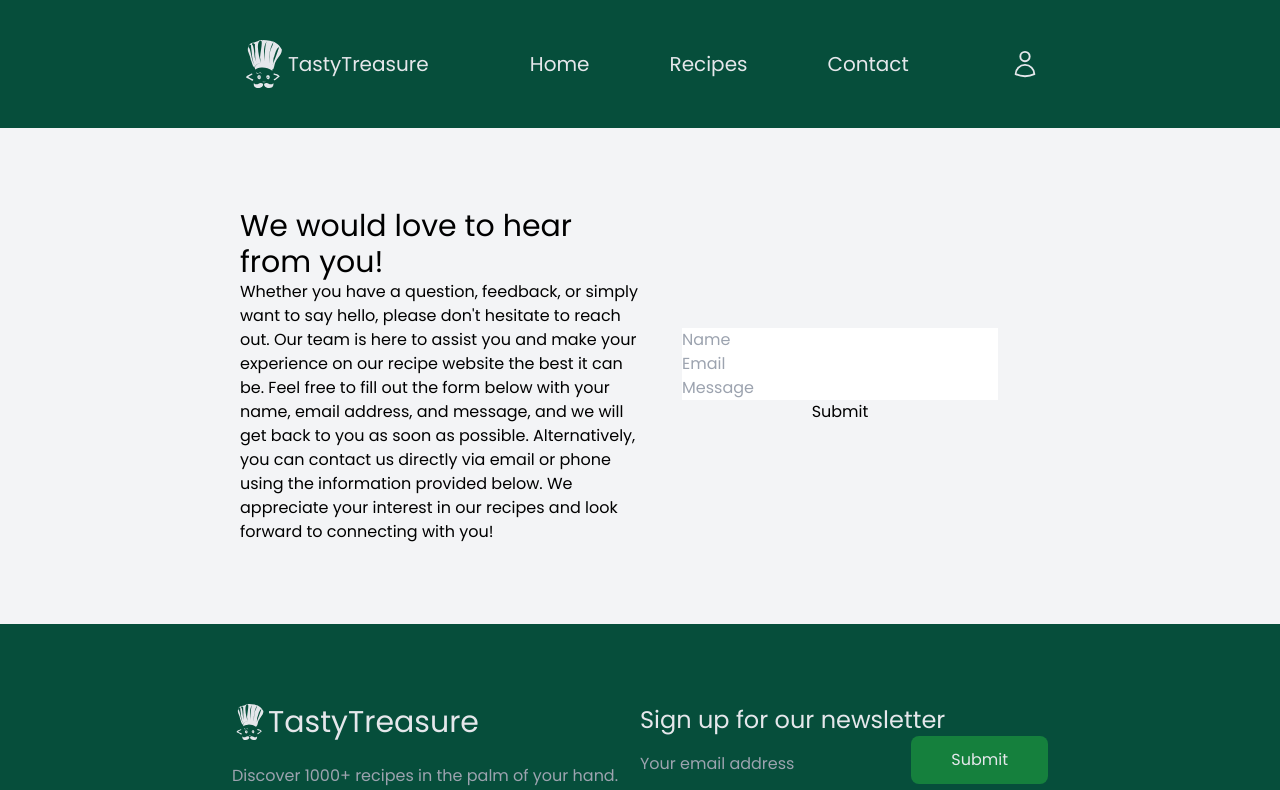
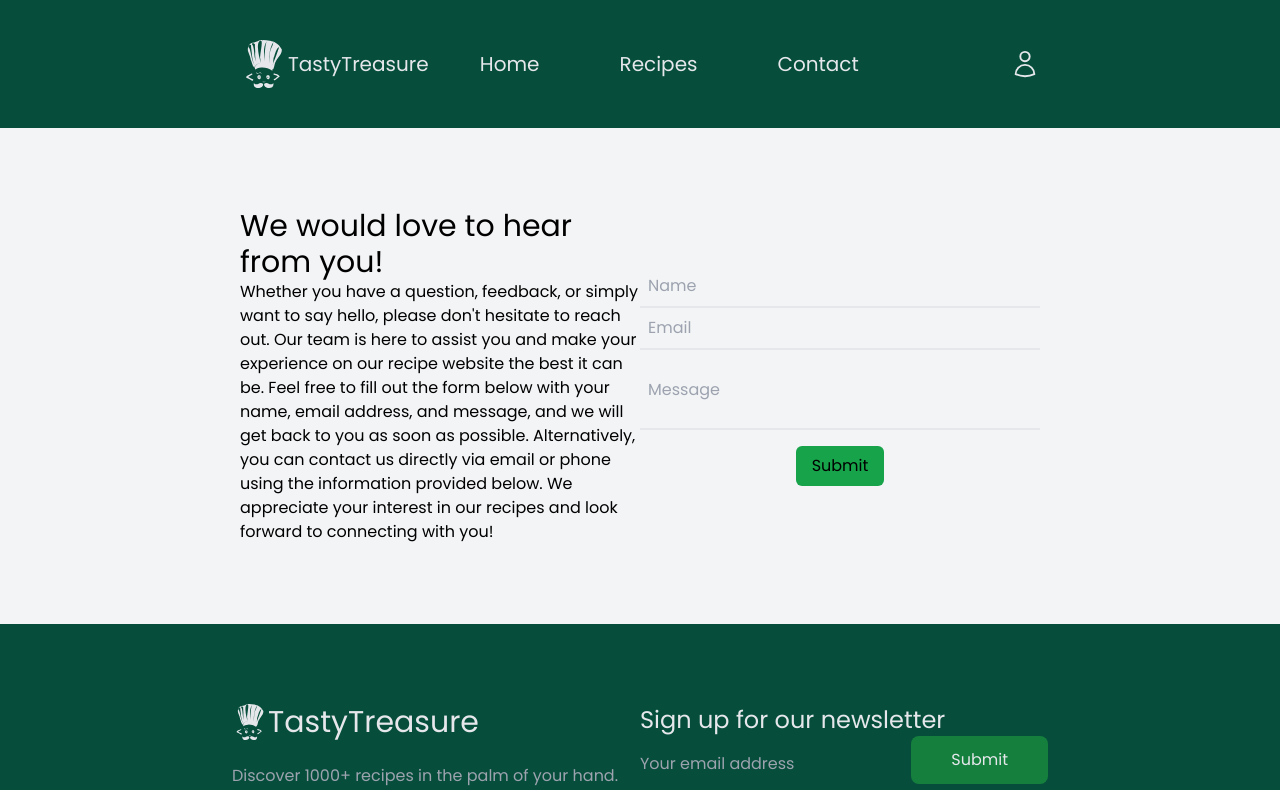
Before and after one commit to Dvin12/tasty-treasure, a React (Vite) app: page /contact in a window 1280 px wide. Shown: the top 790 px of the page. Built offline with nearby package versions, Linux system fonts and the light colour scheme; no server answers.

Commit message:
navigation adjustments

```diff
--- a/src/components/Navigation.jsx
+++ b/src/components/Navigation.jsx
@@ -4,15 +4,15 @@ import { Link } from "react-router-dom";
 
 function Navigation() {
   return (
-    <nav className=" bg-emerald-900 text-gray-200 xl:text-xl">
-      <div className="flex items-center justify-between mx-60 py-10">
+    <nav className=" bg-emerald-900 text-gray-200 xl:text-xl ">
+      <div className="flex items-center justify-between mx-60 py-10 flex-shrink-0 	">
         <section>
           <Link to="/" className="flex items-center">
             <SiCodechef className="text-5xl"></SiCodechef>
             <span>TastyTreasure</span>
           </Link>
         </section>
-        <ul className="flex items-center justify-between gap-20">
+        <ul className="gap-20  flex translate-x-[-50px]  ">
           <li className="cursor-pointer hover:text-green-400 duration-300">
             <Link to="/">Home </Link>
           </li>
--- a/src/pages/Contact.jsx
+++ b/src/pages/Contact.jsx
@@ -16,11 +16,27 @@ function Contact() {
           </p>
         </div>
 
-        <form className="flex flex-col">
-          <input type="text" placeholder="Name" />
-          <input type="text" placeholder="Email" />
-          <input type="text" placeholder="Message" />
-          <button>Submit</button>
+        <form className="flex flex-col w-full ">
+          <input
+            type="text"
+            placeholder="Name"
+            className="p-2 bg-transparent border-b-2 active:border-green-600 duration-300 outline-none focus:border-green-600"
+          />
+          <input
+            type="text"
+            placeholder="Email"
+            className="p-2 bg-transparent border-b-2 active:border-green-600 duration-300 outline-none focus:border-green-600"
+          />
+          <input
+            type="text"
+            placeholder="Message"
+            className="p-2 bg-transparent border-b-2 active:border-green-600 duration-300 outline-none focus:border-green-600 h-20"
+          />
+          <div className="flex items-center justify-center mt-4">
+            <button className="bg-green-600 w-fit text-center py-2 px-4 rounded-md">
+              Submit
+            </button>
+          </div>
         </form>
       </div>
     </section>
```
